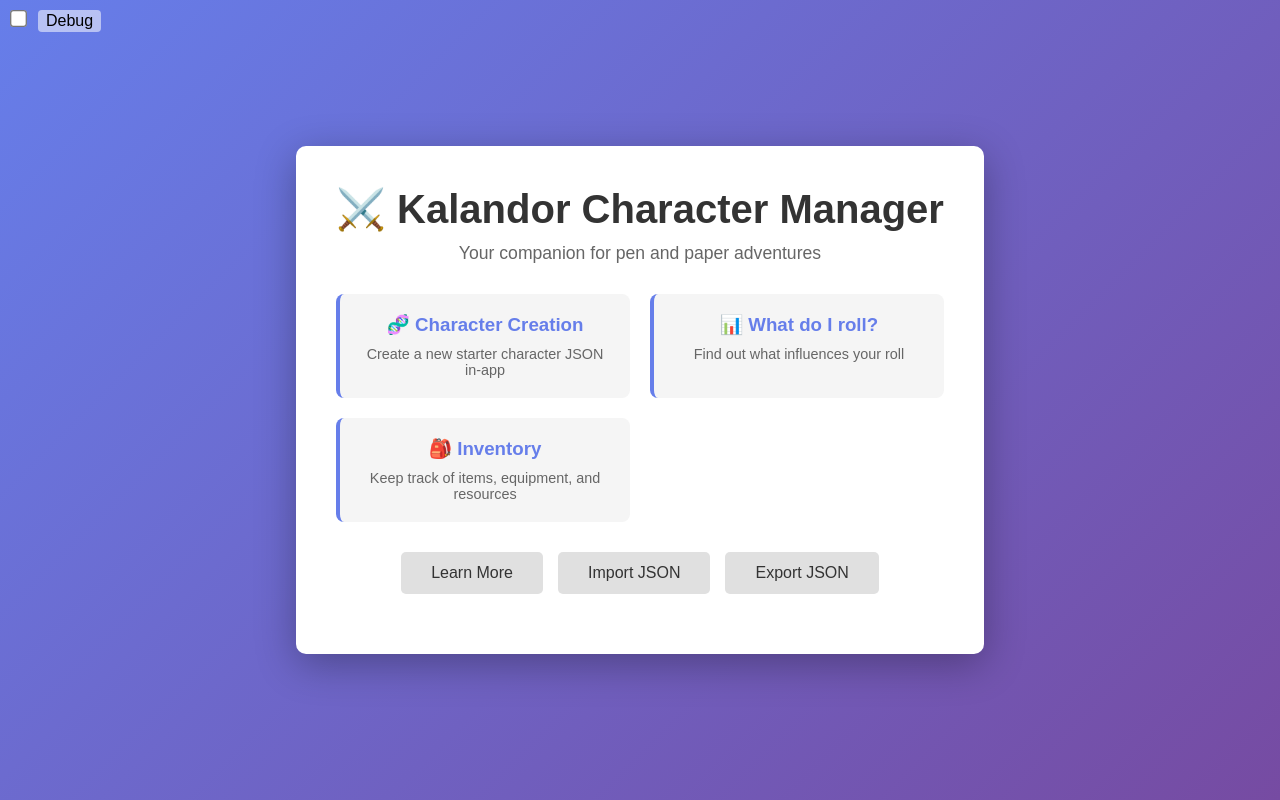
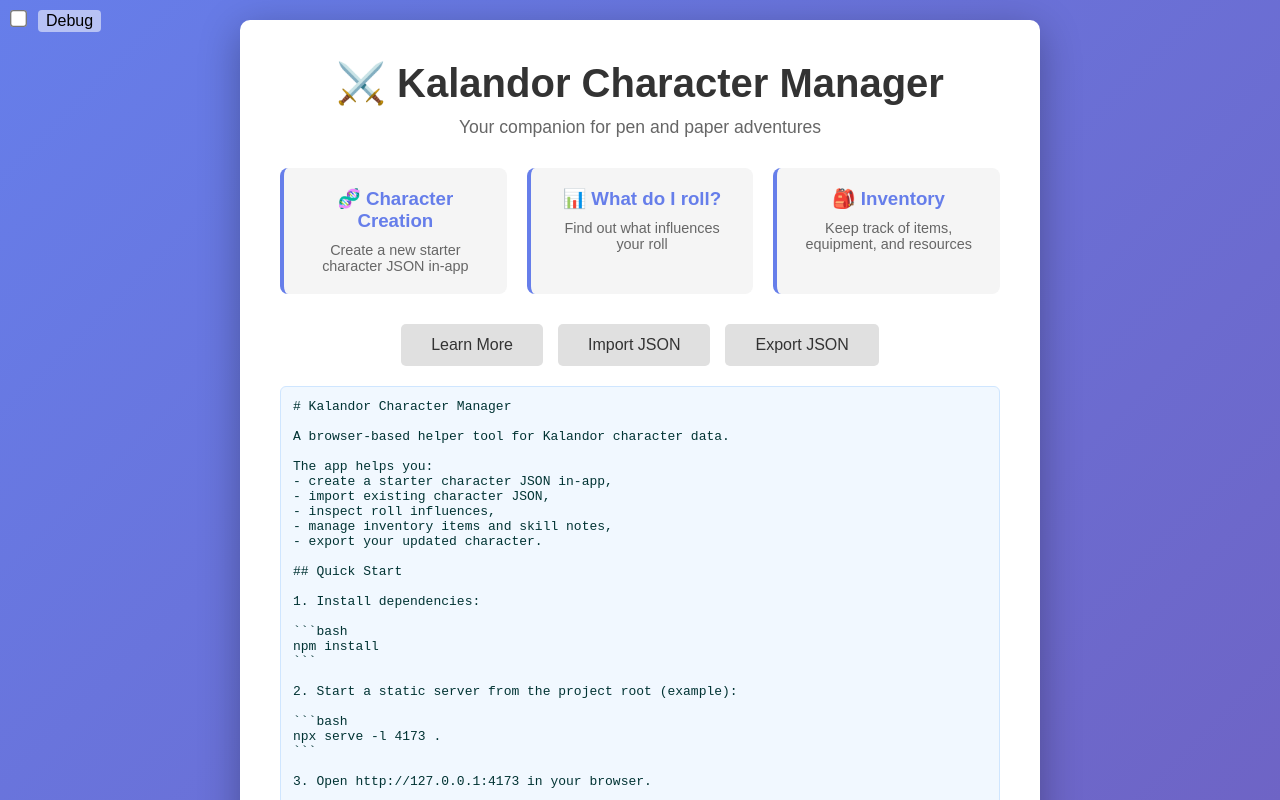
Before and after one commit to hoerlahu/kalandor_helper, a website with bundled scripts: page index.html in a window 1280 px wide. Both pictures are taken after a click on the button "Learn More". Shown: the top 800 px of the page. Built offline with nearby package versions, Linux system fonts and the light colour scheme.

Commit message:
updated readme

```diff
--- a/index.html
+++ b/index.html
@@ -31,7 +31,7 @@
         </div>
 
         <div class="btn-group">
-            <button class="btn-secondary" onclick="alert('Tutorial coming soon!')">Learn More</button>
+            <button id="learnMoreBtn" class="btn-secondary">Learn More</button>
             <button id="importBtn" class="btn-secondary">Import JSON</button>
             <button id="exportBtn" class="btn-secondary">Export JSON</button>
             <input id="fileInput" type="file" accept="application/JSON,.json" style="display:none" />
--- a/main.js
+++ b/main.js
@@ -18,6 +18,7 @@
 }
 
 const importResult = document.getElementById('importResult');
+const learnMoreButton = document.getElementById('learnMoreBtn');
 
 function showMessage(html, isError) {
     if (!importResult) return;
@@ -57,6 +58,25 @@
         });
 }
 
+function loadReadme() {
+    return fetch('README.md')
+        .then((response) => {
+            if (!response.ok) {
+                throw new Error('README.md could not be loaded.');
+            }
+            return response.text();
+        })
+        .then((readmeText) => {
+            showMessage(
+                `<pre style="text-align:left;white-space:pre-wrap;">${escapeHtml(readmeText)}</pre>`,
+                false
+            );
+        })
+        .catch((error) => {
+            showMessage(escapeHtml(error.message || 'Failed to load README.md.'), true);
+        });
+}
+
 loadConfig().then(() => {
     if (!window._debugMode) return;
 
@@ -66,6 +86,12 @@
     );
 });
 
+if (learnMoreButton) {
+    learnMoreButton.addEventListener('click', () => {
+        loadReadme();
+    });
+}
+
 setupWhatToRollFeature(showMessage, escapeHtml);
 setupImportExportFeature(showMessage, escapeHtml);
 setupInventoryFeature(showMessage, escapeHtml);
```
Also changed, not shown: README.md.
